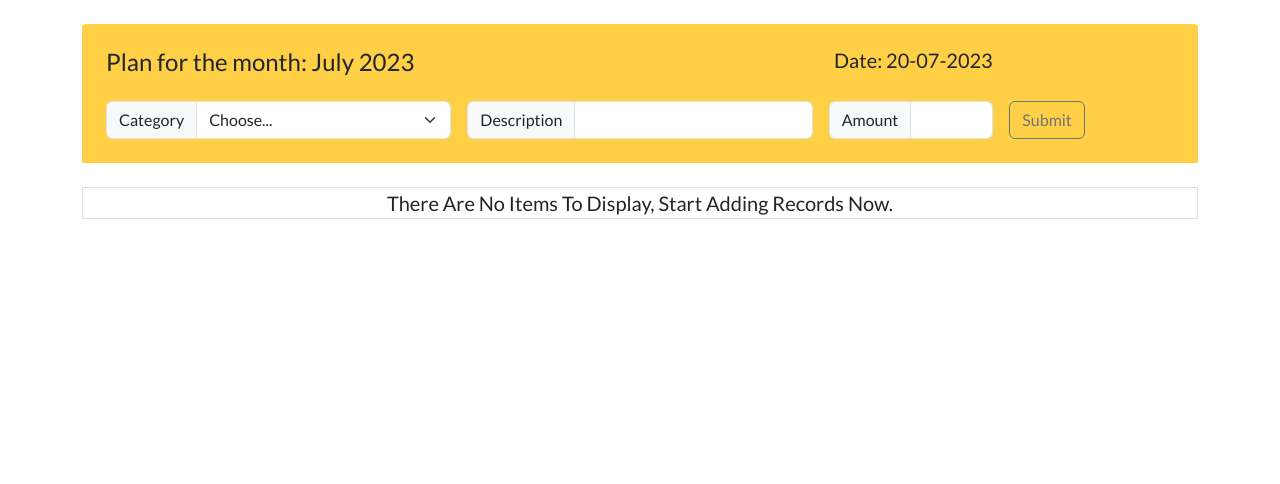
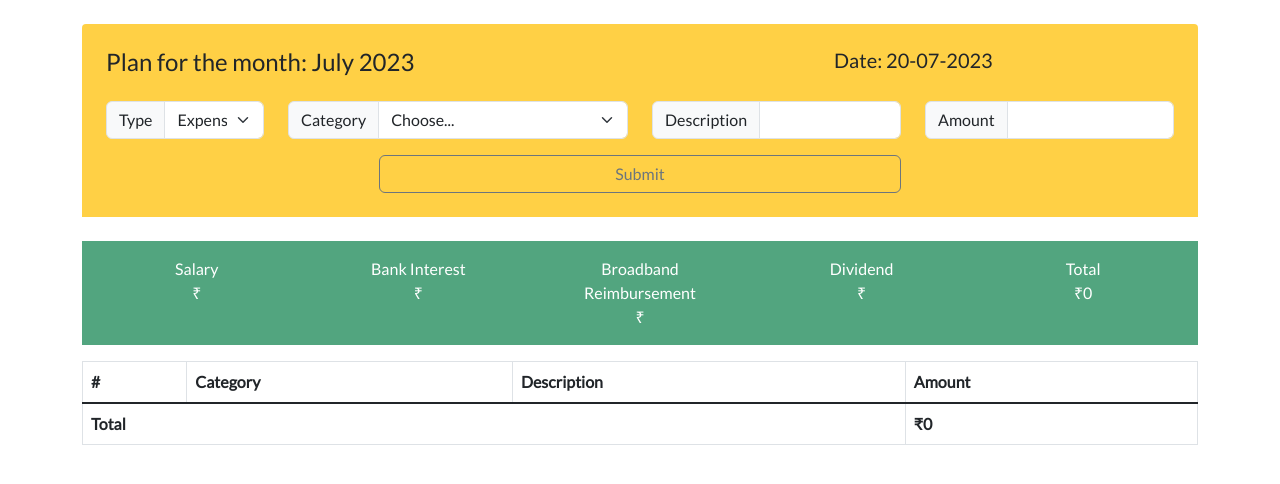
Before and after one commit to Krish1212/expensetracker, a PHP site: page /pages/budget.php?type=1 in a window 1280 px wide. Shown: the part 77-561 px from the top of the page. Run offline with PHP 8.4, Linux system fonts and the light colour scheme; tables that the repository leaves empty or names only in its code hold one stand-in row (values such as "Sample post"); data that the repository does not hold is empty.

Commit message:
budget page improvements

```diff
--- a/controller/savebudgetentry.php
+++ b/controller/savebudgetentry.php
@@ -6,6 +6,7 @@
 
 $data = $_POST['entryValues'];
 $result = $dbHandler->insertData('budget_planner', $data);
+print_r($result);
 if ($result == 1)
 {
     echo 'Data inserted successfully';
--- a/index.php
+++ b/index.php
@@ -7,6 +7,8 @@
         require __DIR__ . '/pages/dashboard.php';
         break;
     case '/budget':
+    case '/budget?type=income':
+    case '/budget?type=expenses':
         require __DIR__ . '/pages/budget.php';
         break;
     case '/transactions' :
--- a/pages/budget.php
+++ b/pages/budget.php
@@ -7,23 +7,71 @@
 
 include ROOT_PATH . '/handlers/dbHandler.php';
 $dbHandler = new DatabaseHandler();
+
+// get the value of the selected type
+$budgetPlanType = $_GET['type'];
+
 // get the list of categories first
-$category_items = $dbHandler->readData('category_table');
+$category_income = array();
+$category_expenses = array();
+$category_items = array();
+$dataSetRows = $dbHandler->readData('category_table');
+
+foreach ($dataSetRows as $item) {
+    $category_type = $item['type'];
+    if ($category_type == 'income') {
+        $incomeItem = array();
+        $incomeItem['id'] = $item['id'];
+        $incomeItem['name'] = $item['name'];
+        $category_income[] = $incomeItem;
+    } else {
+        $expenseItem = array();
+        $expenseItem['id'] = $item['id'];
+        $expenseItem['name'] = $item['name'];
+        $category_expenses[] = $expenseItem;
+    }
+}
+if (isset($budgetPlanType) && $budgetPlanType == 'income') {
+    $category_items = $category_income;
+} else {
+    $category_items = $category_expenses;
+}
+
 // get the list of budget records for the current month
 // column constraints are month = current month
 // expected columns are all columns
 $matchColumns = array('month' => date("F"));
 $currentMonth = date("F");
-$combinedQuery = "SELECT category_table.name, description, amount FROM budget_planner INNER JOIN category_table ON budget_planner.category=category_table.id WHERE budget_planner.month=\"" . $currentMonth . "\";";
+$combinedQuery = "SELECT category_table.name, category_table.type, description, amount FROM budget_planner INNER JOIN category_table ON budget_planner.category=category_table.id WHERE budget_planner.month=\"" . $currentMonth . "\";";
 $resultDataSet = $dbHandler->query($combinedQuery);
-$budget_records = array();
+$budget_income_items = array();
+$budget_expense_items = array();
 while ($row = mysqli_fetch_assoc($resultDataSet)) {
-    $budget_records[] = $row;
+    if ($row['type'] == 'income') {
+        $budget_income_items[] = $row;
+    } else {
+        $budget_expense_items[] = $row;
     }
+}
+// print_r($budget_income_items);
 
-if (count($budget_records) == 0) {
+if (count($budget_expense_items) == 0) {
     $budget_records = 'There are no items to display, start adding records now.';
 }
+function addNumberColumn($inputArray) {
+    if (! is_array($inputArray))
+    {
+        return;
+    }
+    $totalValue = 0;
+    for($i = 0; $i < count($inputArray); $i++)
+    {
+        $totalValue += $inputArray[$i]['amount'];
+    }
+    return $totalValue;
+}
+$incomeTotal = addNumberColumn($budget_income_items);
+$expensesTotal = addNumberColumn($budget_expense_items);
 
 $dbHandler->closeDB();
 ?>
@@ -43,7 +91,21 @@
                     <h4 class="col-lg-8">Plan for the month: <?php echo date('F') ?> <?php echo date('Y') ?></h4>
                     <h5 class="col-lg-4 align-text-right">Date: <?php echo date('d-m-Y') ?></h5>
                 </div>
-                <form class="row d-flex g-3 xalign-items-center xjustify-content-center needs-validation" id="budgetPlanForm" action="" method="post" novalidate>
+                <form class="needs-validation" id="budgetPlanForm" action="" method="post" novalidate>
+                    <div class="row">
+                        <div class="col-lg-2">
+                            <div class="input-group">
+                                <div class="input-group-text" for="budgetPlanFormType">Type</div>
+                                <select class="form-select form-control" name="budgetPlanFormType" id="budgetPlanFormType" required id="budgetPlanFormType" onchange="location.href='?type=' + this.options[this.selectedIndex].value">
+                                    <option <?php if (isset($budgetPlanType) && $budgetPlanType == 'expenses') {
+                                                echo 'selected';
+                                            } ?> value="expenses">Expenses</option>
+                                    <option <?php if (isset($budgetPlanType) && $budgetPlanType == 'income') {
+                                                echo 'selected';
+                                            } ?> value="income">Income</option>
+                                </select>
+                            </div>
+                        </div>
                         <div class="col-lg-4">
                             <div class="input-group">
                                 <div class="input-group-text" for="budgetPlanFormCategory">Category</div>
@@ -55,25 +117,42 @@
                                 </select>
                             </div>
                         </div>
-                    <div class="col-lg-4">
+                        <div class="col-lg-3">
                             <div class="input-group">
                                 <div class="input-group-text">Description</div>
                                 <input type="text" class="form-control" id="budgetPlanFormDesc" required autocomplete="off">
                             </div>
                         </div>
-                    <div class="col-lg-2">
+                        <div class="col-lg-3">
                             <div class="input-group">
                                 <div class="input-group-text">Amount</div>
                                 <input type="number" class="form-control" id="budgetPlanFormAmt" required autocomplete="off">
                             </div>
                         </div>
-                    <div class="col-lg-2">
+                    </div>
+                    <div class="row mt-3 justify-content-center">
+                        <div class="d-grid col-lg-6">
                             <button type="submit" class="btn btn-outline-secondary" id="budgetPlanFormSubmit" data-bs-date="<?php echo date('Y-m-d') ?>" data-bs-month="<?php echo date('F') ?>" data-bs-year="<?php echo date('Y') ?>">Submit</button>
+                        </div>
                     </div>
                 </form>
             </div>
             <!-- BUDGET PLANNER FORM ENDS HERE -->
-            <?php if (is_array($budget_records)): ?>
+            <!-- BUDGET INCOME TABULAR STARTS HERE -->
+            <?php if (is_array($budget_income_items)) : ?>
+                <div class="container text-center text-bg-success p-3 mb-3" style="--bs-bg-opacity:0.75;">
+                    <div class="row row-cols-5">
+                        <div class="col">Salary <br>₹<?php echo $budget_income_items[0]['amount']?></div>
+                        <div class="col">Bank Interest <br>₹</div>
+                        <div class="col">Broadband <br>Reimbursement <br>₹<?php echo $budget_income_items[1]['amount']?></div>
+                        <div class="col">Dividend <br>₹</div>
+                        <div class="col">Total <br>₹<?php echo $incomeTotal ?></div>
+                    </div>
+                </div>
+            <?php endif; ?>
+            <!-- BUDGET INCOME TABULAR ENDS HERE -->
+            <!-- BUDGET EXPENSES TABULAR STARTS HERE -->
+            <?php if (is_array($budget_expense_items)) : ?>
                 <div class="table-responsive">
                     <table class="table table-bordered table-striped table-hover">
                         <thead>
@@ -85,20 +164,27 @@
                             </tr>
                         </thead>
                         <tbody class="table-group-divider">
-                            <?php for($i = 0; $i < count($budget_records); $i++) { ?>
+                            <?php for ($i = 0; $i < count($budget_expense_items); $i++) { ?>
                                 <tr>
-                                    <th><?php echo ($i + 1);?></th>
-                                    <td><?php echo $budget_records[$i]['name']; ?></td>
-                                    <td><?php echo $budget_records[$i]['description']; ?></td>
-                                    <td><?php echo $budget_records[$i]['amount']; ?></td>
+                                    <th><?php echo ($i + 1); ?></th>
+                                    <td><?php echo $budget_expense_items[$i]['name']; ?></td>
+                                    <td><?php echo $budget_expense_items[$i]['description']; ?></td>
+                                    <td>₹<?php echo $budget_expense_items[$i]['amount']; ?></td>
                                 </tr>
-                            <?php }?>
+                            <?php } ?>
                         </tbody>
+                        <tfoot class="table-group-divider">
+                            <tr>
+                                <th colspan="3">Total</th>
+                                <th>₹<?php echo $expensesTotal ?></th>
+                            </tr>
+                        </tfoot>
                     </table>
+                    <!-- BUDGET EXPENSES TABULAR STARTS HERE -->
                 </div>
             <?php else : ?>
-                <div class="fs-5 text-capitalize text-nowrap border text-md-center"><?php echo $budget_records; ?></div>
-            <?php endif;?>
+                <div class="fs-5 text-capitalize text-nowrap border text-md-center"><?php echo $budget_expense_items; ?></div>
+            <?php endif; ?>
         </div>
     </section>
 </body>
--- a/static/js/helpers.js
+++ b/static/js/helpers.js
@@ -26,6 +26,7 @@
         var month = $('#budgetPlanFormSubmit').attr('data-bs-month');
         var year = $('#budgetPlanFormSubmit').attr('data-bs-year');
         var category = $('#budgetPlanFormCategory option').filter(':selected').val();
+        var type = $('#budgetPlanFormType option').filter(':selected').val();
         var description = $('#budgetPlanFormDesc').val();
         var amount = $('#budgetPlanFormAmt').val();
         // console.log(date, month, year, category, description, amount);
@@ -42,6 +43,7 @@
                     date: date,
                     month: month,
                     year: year,
+                    type: type,
                     category: category,
                     description: description,
                     amount: amount,
```
Lines whose indentation alone changed are shown as unchanged.
